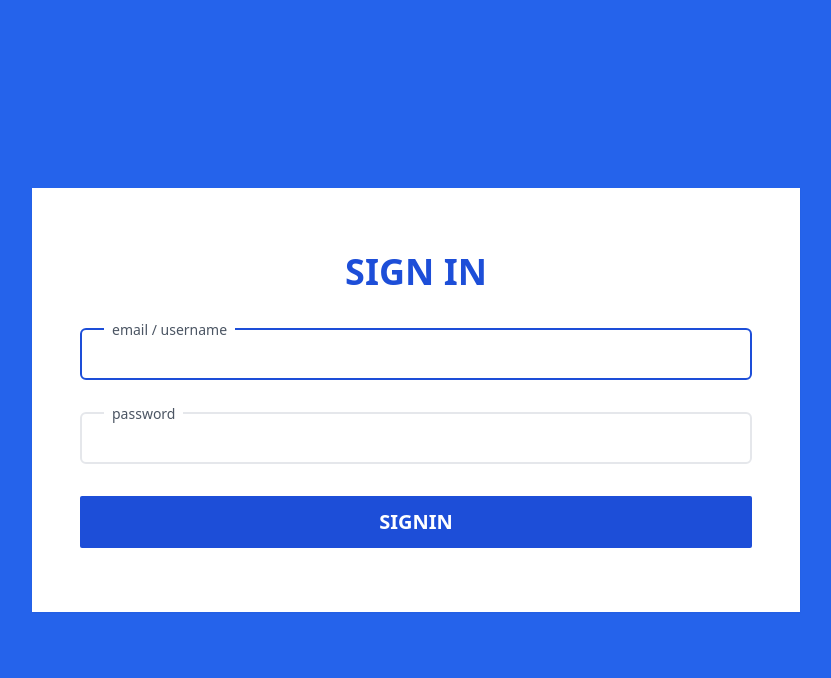
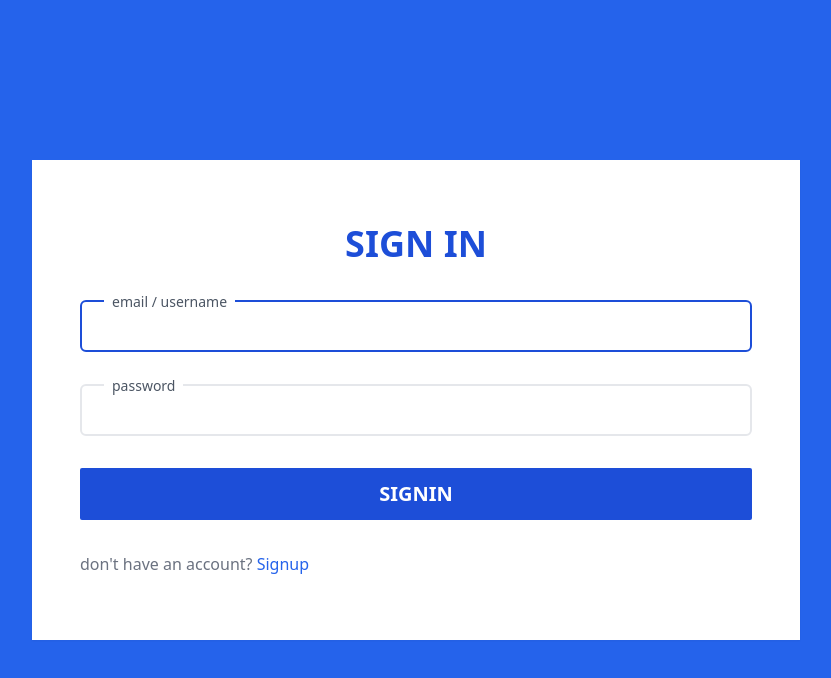
Before and after one commit to mohamednaga7/tasks-manager, a React (Create React App) app in the folder client/: page /signin in a window 1280 px wide. Shown: the top 678 px of the page, without its empty margins (224-1055 px from the left). Built offline with nearby package versions, Linux system fonts and the light colour scheme; no server answers.

Commit message:
add links to switch between signup and signin

```diff
--- a/client/src/components/SigninScreen/Signin.component.tsx
+++ b/client/src/components/SigninScreen/Signin.component.tsx
@@ -4,7 +4,7 @@
 import { Success } from 'components/shared/SuccessComponent/Success.component';
 import { Formik } from 'formik';
 import React from 'react';
-import { useNavigate } from 'react-router-dom';
+import { Link, useNavigate } from 'react-router-dom';
 import { User } from 'types/user.model';
 import { signinUserMutation } from './api';
 import { SigninUser, SigninUserVariables } from './__generated__/SigninUser';
@@ -114,6 +114,12 @@
 					</form>
 				)}
 			</Formik>
+			<p className='mt-8 text-gray-500'>
+				don't have an account?{' '}
+				<Link to='/signup' className='text-blue-600 cursor-pointer'>
+					Signup
+				</Link>
+			</p>
 		</div>
 	);
 };
--- a/client/src/components/SignupScreen/Signup.component.tsx
+++ b/client/src/components/SignupScreen/Signup.component.tsx
@@ -6,7 +6,7 @@
 import { useMutation } from '@apollo/client';
 import { ErrorMessage } from 'components/ErrorMessage/ErrorMessage';
 import { Success } from '../shared/SuccessComponent/Success.component';
-import { useNavigate } from 'react-router-dom';
+import { Link, useNavigate } from 'react-router-dom';
 
 export const SignupComponent = () => {
 	const navigate = useNavigate();
@@ -168,6 +168,12 @@
 					</form>
 				)}
 			</Formik>
+			<p className='mt-8 text-gray-500'>
+				already have an account?,{' '}
+				<Link to='/signin' className='text-blue-600 cursor-pointer'>
+					sign in
+				</Link>
+			</p>
 		</div>
 	);
 };
```
